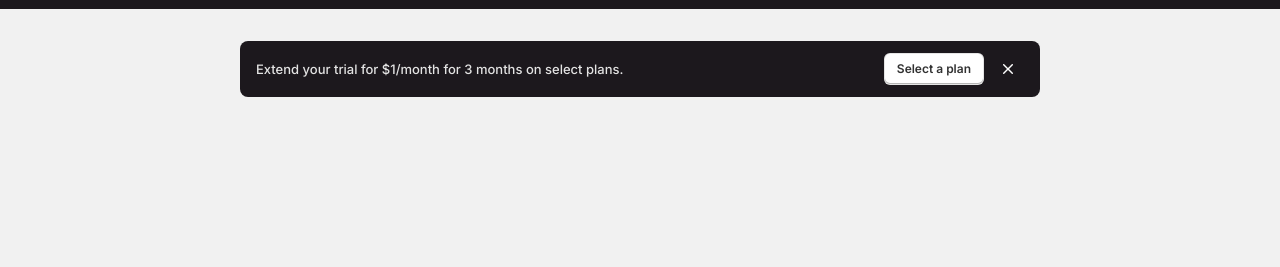
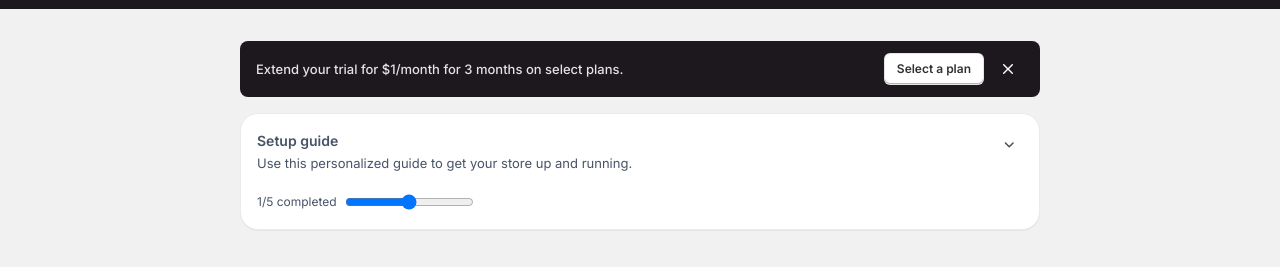
Before and after one commit to Tomas-Studio/frantz-hackathon, a website built with Vite: page index.html in a window 1280 px wide. Shown: the part 47-314 px from the top of the page. Built offline with nearby package versions, Linux system fonts and the light colour scheme.

Commit message:
feat: added setup guide header

```diff
--- a/app.css
+++ b/app.css
@@ -153,7 +153,6 @@ header {
 
 .btn {
   border-radius: 0.375rem;
-  column-gap: 0.5rem;
   font-size: var(--text-12);
   font-family: inherit;
   font-weight: 600;
@@ -189,6 +188,34 @@ header {
     border: none;
 
     &.btn-icon-light {
+      background: transparent;
+    }
+
+    &.btn-icon-light-2 {
+      padding: 0.25rem;
+      background: white;
+      height: max-content;
+
+      &:hover {
+        background: var(--hover);
+      }
+      &:active {
+        background: var(--pressed);
+      }
+
+      &[data-toggle="closed"] {
+        & .arrow-up {
+          display: none;
+        }
+      }
+      &[data-toggle="open"] {
+        & .arrow-down {
+          display: none;
+        }
+      }
+    }
+
+    &.btn-icon-dark {
       background: transparent;
     }
 
@@ -235,9 +262,48 @@ main {
     }
   }
 
-  & .setup-guide {
+  & .guide {
     max-width: 50rem;
     width: 100%;
+    margin-top: 1rem;
+    padding: 0.5rem;
+    border: 1px solid var(--stroke-50);
+    gap: 1rem;
+    font-family: inherit;
+    background: white;
+    border-radius: 1.125rem;
+    box-shadow: 0px 1px 0px 0px rgba(0, 0, 0, 0.05);
+
+    & .guide-header {
+      padding: 0.5rem;
+      display: flex;
+      justify-content: space-between;
+      color: var(--f-dark);
+
+      & .header-text {
+        & h3 {
+          font-weight: 600;
+          font-size: var(--text-14);
+        }
+        & p {
+          font-size: var(--text-13);
+        }
+        & .stat {
+          display: flex;
+          align-items: center;
+          column-gap: 0.5rem;
+          margin-top: 1rem;
+          & p {
+            font-size: var(--text-12);
+          }
+          & input[type="range"] {
+
+          }
+        }
+
+      }
+    }
+
   }
 }
 
@@ -301,6 +367,8 @@ main {
     & .alert{
       min-width: 50rem;
     }
+
+    & .guide {}
   }
 }
 
--- a/index.html
+++ b/index.html
@@ -58,7 +58,7 @@
           <p>Extend your trial for $1/month for 3 months on select plans.</p>
           <div>
             <button type="button" class="btn btn-light" aria-label="select-plan">Select a plan</button>
-            <button type="button" class="btn btn-icon btn-icon-light" aria-label="close">
+            <button type="button" class="btn btn-icon btn-icon-dark" aria-label="close">
               <svg width="20" height="20" viewBox="0 0 21 20" fill="none" xmlns="http://www.w3.org/2000/svg">
                 <path d="M14.4697 15.0303C14.7626 15.3232 15.2374 15.3232 15.5303 15.0303C15.8232 14.7374 15.8232 14.2626 15.5303 13.9697L11.5607 10L15.5303 6.03033C15.8232 5.73744 15.8232 5.26256 15.5303 4.96967C15.2374 4.67678 14.7626 4.67678 14.4697 4.96967L10.5 8.93934L6.53033 4.96967C6.23744 4.67678 5.76256 4.67678 5.46967 4.96967C5.17678 5.26256 5.17678 5.73744 5.46967 6.03033L9.43934 10L5.46967 13.9697C5.17678 14.2626 5.17678 14.7374 5.46967 15.0303C5.76256 15.3232 6.23744 15.3232 6.53033 15.0303L10.5 11.0607L14.4697 15.0303Z" fill="#fff"/>
               </svg>
@@ -68,8 +68,29 @@
         </div>
       </div>
       <!-- setup guide -->
-      <div class="setup-guide">
-
+      <div class="guide">
+        <!-- setup guide header -->
+        <div class="guide-header">
+          <div class="header-text">
+            <h3>Setup guide</h3>
+            <p>Use this personalized guide to get your store up and running.</p>
+            <div class="stat">
+              <p><span class="track">1</span>/5 completed</p>
+              <input type="range" name="completed" id="range" value="50" min="0" max="100" id="range">
+            </div>
+          </div>
+          <button type="button" class="btn btn-icon btn-icon-light-2" aria-label="toggle-setup-guide" data-toggle="closed">
+            <svg class="arrow-down" width="20" height="20" viewBox="0 0 21 20" xmlns="http://www.w3.org/2000/svg" >
+              <path fill="#4A4A4A" fill-rule="evenodd" clip-rule="evenodd" d="M6.21967 8.46967C6.51256 8.17678 6.98744 8.17678 7.28033 8.46967L10.75 11.9393L14.2197 8.46967C14.5126 8.17678 14.9874 8.17678 15.2803 8.46967C15.5732 8.76256 15.5732 9.23744 15.2803 9.53033L11.2803 13.5303C10.9874 13.8232 10.5126 13.8232 10.2197 13.5303L6.21967 9.53033C5.92678 9.23744 5.92678 8.76256 6.21967 8.46967Z" fill="#fff"/>
+            </svg>
+            <svg class="arrow-up" width="20" height="20" viewBox="0 0 21 20" xmlns="http://www.w3.org/2000/svg">
+              <path fill="#4A4A4A" fill-rule="evenodd" clip-rule="evenodd" d="M15.0303 12.2803C14.7374 12.5732 14.2626 12.5732 13.9697 12.2803L10.5 8.81066L7.03033 12.2803C6.73744 12.5732 6.26256 12.5732 5.96967 12.2803C5.67678 11.9874 5.67678 11.5126 5.96967 11.2197L9.96967 7.21967C10.2626 6.92678 10.7374 6.92678 11.0303 7.21967L15.0303 11.2197C15.3232 11.5126 15.3232 11.9874 15.0303 12.2803Z" fill="#fff"/>
+            </svg>
+            <span class="sr-only">toggle setup guide</span>
+          </button>
+        </div>
+        <!-- check setup guide section -->
+        <div></div>
       </div>
     </main>
     <script type="module" src="/app.js"></script>
```
